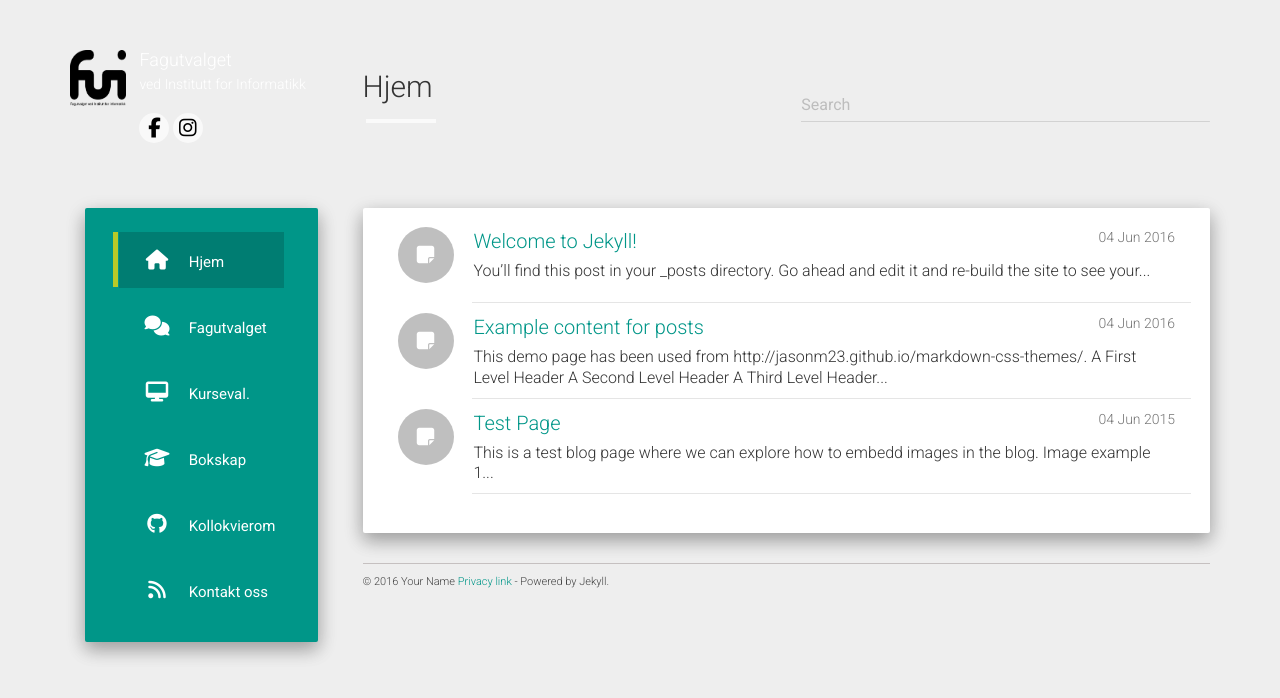
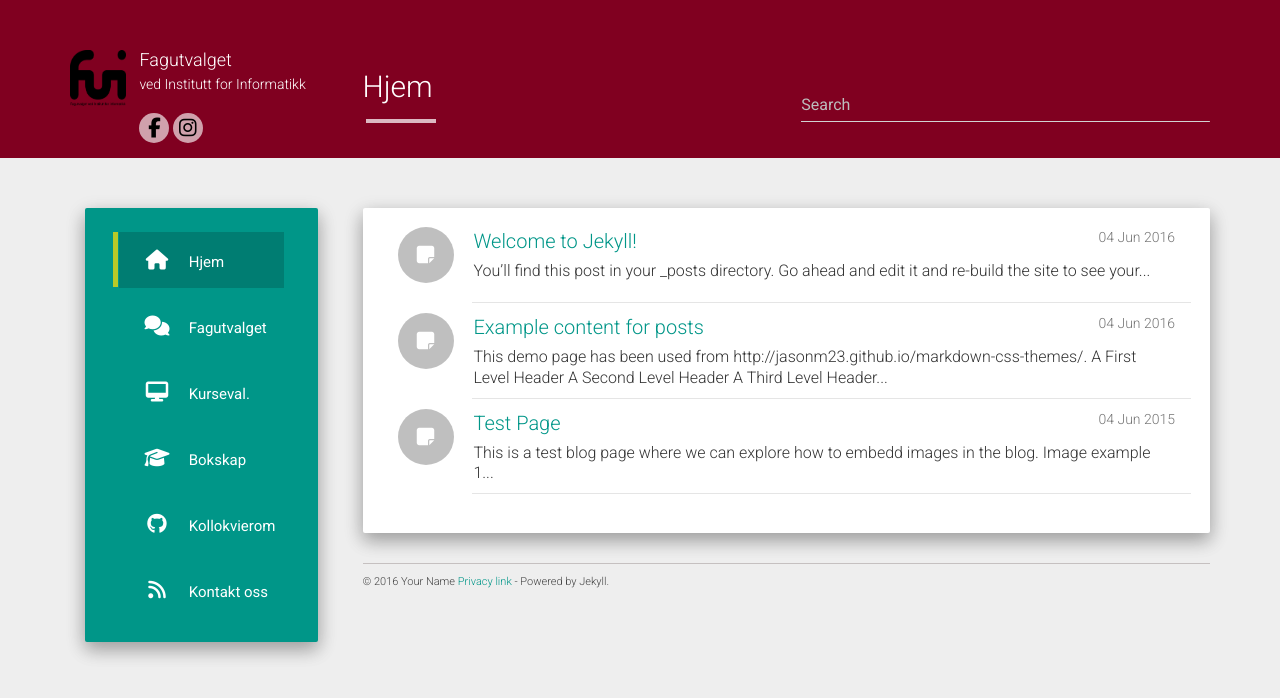
Before and after one commit to fui/fui.github.io, a Jekyll site: the page built from index.html, in a window 1280 px wide. Shown: the top 698 px of the page. Built offline with Jekyll 4.4.1, drawn with Linux system fonts in a browser that asks for light colours; nearby versions of some CDN libraries; the list of posts is cut into pages by our own code.

Commit message:
updated header

```diff
--- a/static/css/main.css
+++ b/static/css/main.css
@@ -1,6 +1,6 @@
 .main.outer{padding-top: 50px;}
 .header-panel.shadow-z-2 {
-    background-color: # v;
+    background-color: #800020;
     padding: 50px 0 15px 0;
     width: 100%;
 }
@@ -62,7 +62,7 @@ p.info a {
 }
 .icon:hover {
     color: rgba(255, 255, 255, 0.63);
-    background: #000000;
+    background: #800020;
 }
 .menu ul li {
     list-style: none;
@@ -98,7 +98,7 @@ li.current-menu-item:before {
     color: #01c87b;
     font-weight: 300;
 }
-h2.blog-title-pro{color: #0000000;}
+h2.blog-title-pro{color: #fff;}
 h2.blog-title-pro:after {
     content: "";
     display: block;
```
